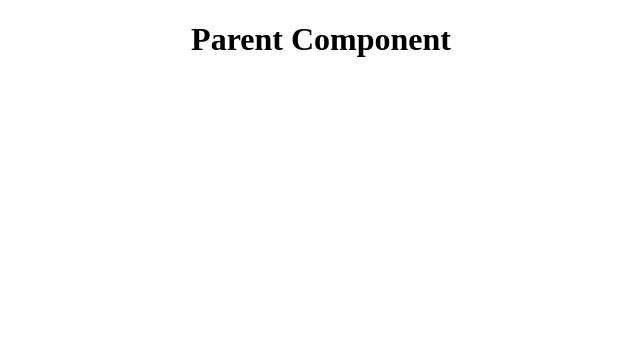
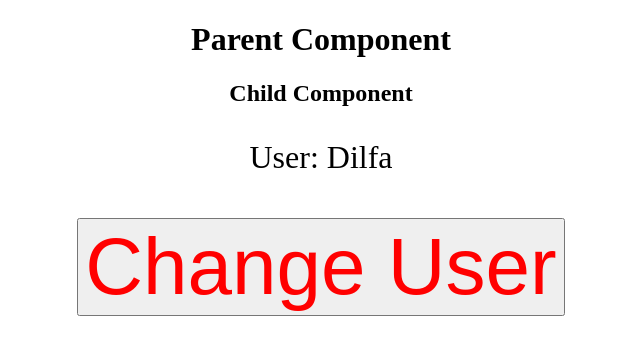
Before and after one commit to DilfaThayyil/ReactLearnings, a React (Vite) app: page / in a window 1280 px wide. Shown: the top 354 px of the page, without its empty margins (319-959 px from the left). Built offline with nearby package versions, Linux system fonts and the light colour scheme.

Commit message:
contextf finish

```diff
--- a/src/App.jsx
+++ b/src/App.jsx
@@ -1,14 +1,12 @@
-import React,{useCallback, useEffect, useMemo, useState} from "react";
-import ThemeContext from "./MyContext";
-import UseLe from "./useLayoutEffect";
-import ParentComponent from "./ParentContextComponent";
+import React from 'react';
+import ParentContCompon from './ParentContextComponent';
 
-function App({children}){
+function App() {
   return (
-    <div>
-      <ParentComponent/>
+    <div className="App">
+      <ParentContCompon />
     </div>
-  )
+  );
+}
 
-}
-export default App
+export default App;
--- a/src/AppContext.jsx
+++ b/src/AppContext.jsx
@@ -1,14 +1,16 @@
-import { createContext, useState } from "react";
+// AppContext.js
+import React, { createContext, useState } from 'react';
 
+// Create the context
+export const AppContext = createContext();
 
-export const AppContext = createContext()
+// Create the provider component
+export const AppProvider = ({ children }) => {
+  const [user, setUser] = useState("Dilfa");
 
-export const AppProvider = ({children})=>{
-    const [user,setUser] = useState('Dilfa')
-
-    return (
-        <AppContext.Provider>
-            {children}
-        </AppContext.Provider>
-    )
-}
+  return (
+    <AppContext.Provider value={{ user, setUser }}>
+      {children}
+    </AppContext.Provider>
+  );
+};
--- a/src/ChildContextComponent.jsx
+++ b/src/ChildContextComponent.jsx
@@ -1,17 +1,17 @@
-import { useState } from "react"
-import { AppContext } from "./AppContext"
+// ChildComponent.js
+import React, { useContext } from 'react';
+import { AppContext } from './AppContext';  // Import the context
 
-const ChildComponent = ()=>{
+const ChildContCompon = () => {
+  const { user, setUser } = useContext(AppContext);
 
-    const [user,setUser] = useState(AppContext)
+  return (
+    <div>
+      <h2>Child Component</h2>
+      <p>User: {user}</p>
+      <button onClick={() => setUser("John Doe")}>Change User</button>
+    </div>
+  );
+};
 
-    return (
-        <div>
-            <h1>Child Component</h1>
-            <h2>user : {user}</h2>
-            <button onClick={()=>setUser('John Doe')}>Click me</button>
-        </div>
-    )
-}
-
-export default ChildComponent
+export default ChildContCompon;
--- a/src/ParentContextComponent.jsx
+++ b/src/ParentContextComponent.jsx
@@ -1,15 +1,17 @@
-import { AppProvider } from "./AppContext"
+// ParentComponent.js
+import React from 'react';
+import { AppProvider } from './AppContext';  // Import the context provider
+import ChildContCompon from './ChildContextComponent'; // Import the child component
 
-
-const ParentComponent = ()=>{
+const ParentContCompon = () => {
   return (
     <AppProvider>
       <div>
         <h1>Parent Component</h1>
-                <></>
+        <ChildContCompon />
       </div>
     </AppProvider>
-    )
-}
+  );
+};
 
-export default ParentComponent
+export default ParentContCompon;
```
Lines whose indentation alone changed are shown as unchanged.
